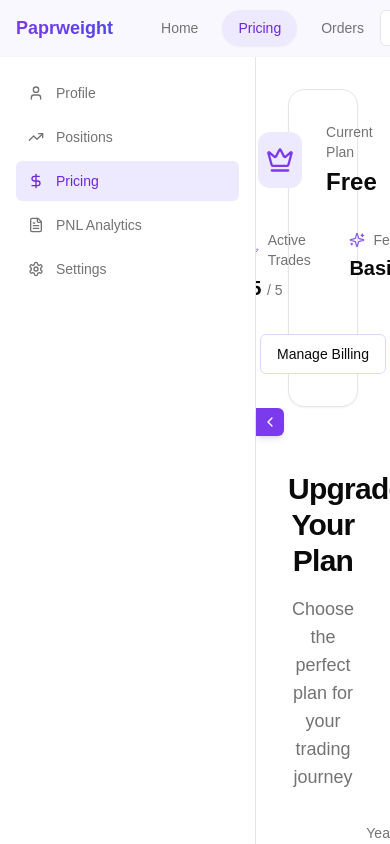
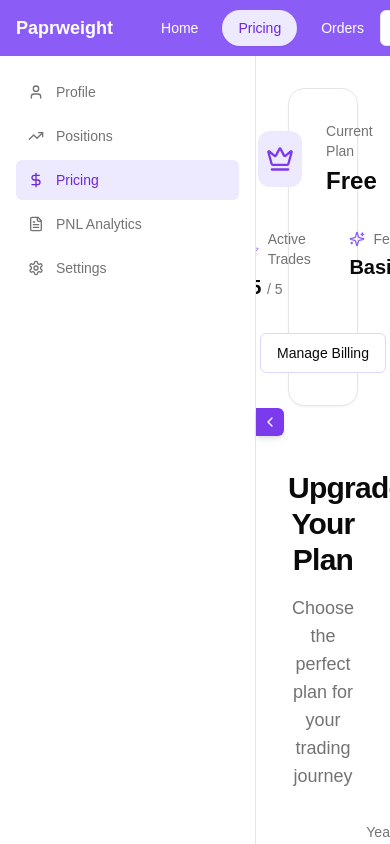
Before and after one commit to wave-nature/crypto-paper-trading, a Next.js app: page /dashboard/pricing in a window 390 px wide. Shown: the top 844 px of the page. Built offline with nearby package versions, Linux system fonts and the light colour scheme; no server answers.

Commit message:
fix: navbar ui

```diff
--- a/app/components/Home.tsx
+++ b/app/components/Home.tsx
@@ -20,9 +20,6 @@ import useSettings from "@/store/useSettings";
 import CryptoTabs from "./CryptoTabs";
 import { ORDER_PLACED_SUCCESSFULLY } from "@/constants/toastMessages";
 import { CRYPTOCURRENCIES, ORIGINAL_SORTED_ARR } from "@/constants";
-import { Button } from "@/components/ui/button";
-import { ChevronDown, ChevronRight, LayoutDashboard } from "lucide-react";
-
 // extra pixels to extend screenshot area
 const EXTRA_BOTTOM = 50;
 
@@ -63,7 +60,6 @@ export default function Home() {
     ""
   );
   const [fullChart, setFullChart] = useState(false);
-  const [isSummaryOpen, setIsSummaryOpen] = useState(false);
 
   // Pagination state
   const [currentPage, setCurrentPage] = useState(1);
@@ -522,34 +518,10 @@ export default function Home() {
           )}
         </div>
         <div>
-          {/* Summary Toggle Section */}
-          <div className="mt-6 mb-4">
-            <Button
-              variant="outline"
-              size="sm"
-              onClick={() => setIsSummaryOpen(!isSummaryOpen)}
-              className="flex items-center gap-2 text-muted-foreground hover:text-foreground transition-colors"
-            >
-              {isSummaryOpen ? (
-                <ChevronDown className="h-4 w-4" />
-              ) : (
-                <ChevronRight className="h-4 w-4" />
-              )}
-              <LayoutDashboard className="h-4 w-4" />
-              <span>
-                {isSummaryOpen
-                  ? "Hide Dashboard Summary"
-                  : "Show Dashboard Summary"}
-              </span>
-            </Button>
+          <div className="grid grid-cols-1 md:grid-cols-2 gap-6 my-6">
+            <TradingSummary />
+            <Portfolio balance={balance} />
           </div>
-
-          {isSummaryOpen && (
-            <div className="grid grid-cols-1 md:grid-cols-2 gap-6 mb-6 animate-in fade-in slide-in-from-top-4 duration-300">
-              <TradingSummary />
-              <Portfolio balance={balance} />
-            </div>
-          )}
           <OrderTable
             orders={orders}
             pagination={pagination}
--- a/app/components/Navbar.tsx
+++ b/app/components/Navbar.tsx
@@ -80,13 +80,13 @@ export default function Navbar() {
 
   return (
     <>
-      <nav className="sticky top-0 z-50 bg-background/20 backdrop-blur-xl border-b border-border/40 transition-all duration-300 supports-[backdrop-filter]:bg-background/50">
-        <div className="absolute inset-x-0 top-0 h-full bg-violet-100/30 pointer-events-none" />
+      <nav className="sticky top-0 z-50 backdrop-blur-xl transition-all duration-300 supports-[backdrop-filter]:bg-background/50">
+        <div className="absolute inset-x-0 top-0 h-full bg-violet-500 pointer-events-none" />
         <div className="mx-auto px-4 sm:px-6 lg:px-8 relative">
           <div className="flex items-center h-14">
             {/* Left section - Logo */}
             <Link href={"/"} className="flex items-center gap-2 group">
-              <span className="text-lg font-bold bg-clip-text text-transparent bg-gradient-to-r from-violet-600 to-indigo-600 transition-opacity duration-300 group-hover:opacity-80">
+              <span className="text-lg font-bold text-white">
                 Paprweight
               </span>
             </Link>
@@ -103,7 +103,7 @@ export default function Navbar() {
                       "px-4 py-2 rounded-full text-sm font-medium transition-all duration-300 ease-out",
                       isActive
                         ? "bg-violet-100 dark:bg-violet-900/20 text-violet-700 dark:text-violet-300 shadow-sm"
-                        : "text-muted-foreground hover:text-foreground hover:bg-muted/50"
+                        : "text-white hover:text-foreground hover:bg-muted/50"
                     )}
                   >
                     {item.label}
@@ -166,7 +166,7 @@ export default function Navbar() {
                   <Button
                     variant="ghost"
                     size="icon"
-                    className="rounded-full h-9 w-9 border border-border bg-muted/50 hover:bg-muted hover:scale-105 transition-all duration-300"
+                    className="rounded-full h-9 w-9 border border-border bg-muted hover:bg-muted hover:scale-105 transition-all duration-300"
                   >
                     <User className="h-4 w-4 text-muted-foreground" />
                   </Button>
--- a/app/components/landing/Navbar.tsx
+++ b/app/components/landing/Navbar.tsx
@@ -64,7 +64,7 @@ export default function Navbar() {
             {user ? (
               <Link
                 href={DASHBOARD}
-                className="bg-primary text-primary-foreground hover:bg-primary/90 px-4 py-2 rounded-full text-sm font-medium transition-all shadow-lg hover:shadow-primary/25"
+                className="bg-violet-500 text-primary-foreground hover:bg-primary/90 px-4 py-2 rounded-full text-sm font-medium transition-all shadow-lg hover:shadow-primary/25"
               >
                 Dashboard
               </Link>
```
